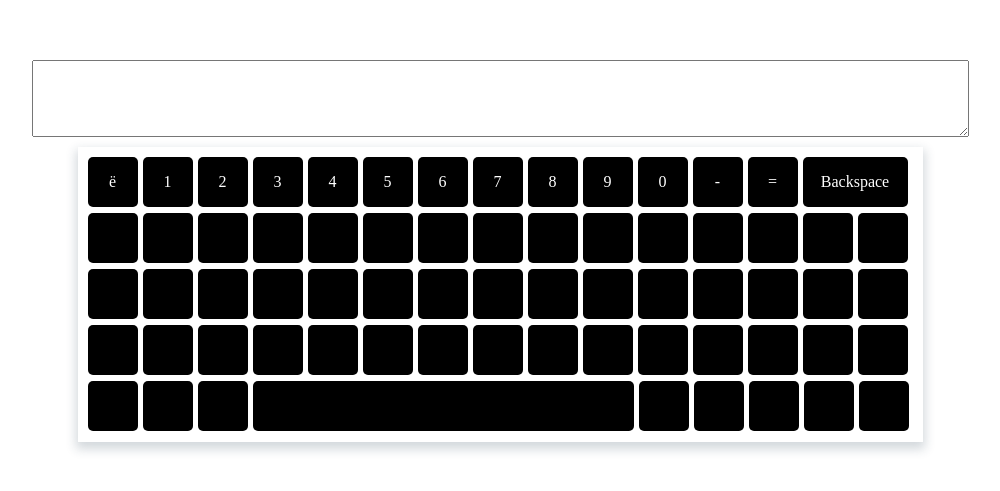
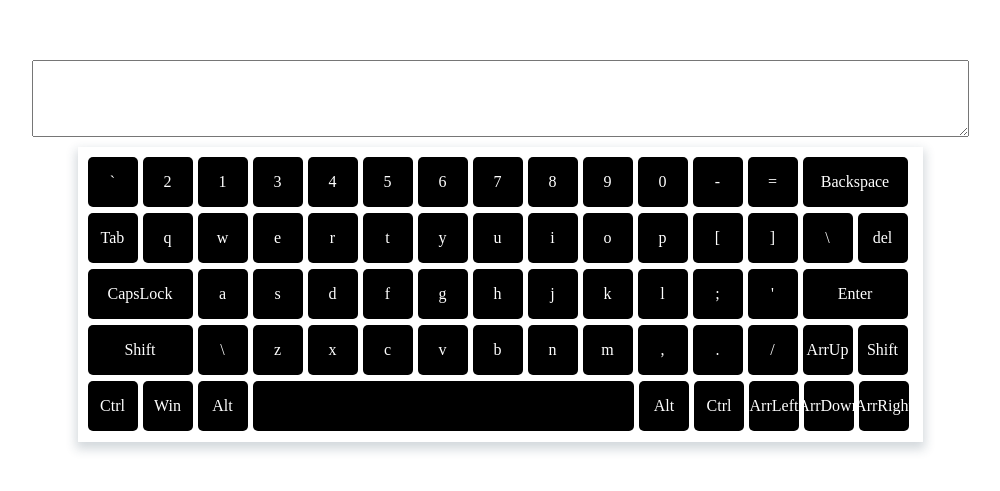
Before and after one commit to zoriashe/virtual-keyboard, a plain HTML site: page index.html in a window 1280 px wide. Shown: the part 149-640 px from the top of the page, without its empty margins (140-1140 px from the left). Drawn offline with Linux system fonts and the light colour scheme.

Commit message:
feat: add js logic to lower en case

```diff
--- a/index.css
+++ b/index.css
@@ -56,3 +56,8 @@ body {
   background-color: #000;
   height: 50px;
 }
+
+.pressed {
+  background-color: #666;
+  transition: background .1s;
+}
--- a/index.html
+++ b/index.html
@@ -8,77 +8,6 @@
   <title>Document</title>
 </head>
 <body>
-  <textarea name="sample" id="text-input" cols="115" rows="5"></textarea>
-  <div class="keyboard">
-    <div class="key">ё</div>
-    <div class="key">1</div>
-    <div class="key">2</div>
-    <div class="key">3</div>
-    <div class="key">4</div>
-    <div class="key">5</div>
-    <div class="key">6</div>
-    <div class="key">7</div>
-    <div class="key">8</div>
-    <div class="key">9</div>
-    <div class="key">0</div>
-    <div class="key">-</div>
-    <div class="key">=</div>
-    <div class="special-key">Backspace</div>
-    <div class="key"></div>
-    <div class="key"></div>
-    <div class="key"></div>
-    <div class="key"></div>
-    <div class="key"></div>
-    <div class="key"></div>
-    <div class="key"></div>
-    <div class="key"></div>
-    <div class="key"></div>
-    <div class="key"></div>
-    <div class="key"></div>
-    <div class="key"></div>
-    <div class="key"></div>
-    <div class="key"></div>
-    <div class="key"></div>
-    <div class="key"></div>
-    <div class="key"></div>
-    <div class="key"></div>
-    <div class="key"></div>
-    <div class="key"></div>
-    <div class="key"></div>
-    <div class="key"></div>
-    <div class="key"></div>
-    <div class="key"></div>
-    <div class="key"></div>
-    <div class="key"></div>
-    <div class="key"></div>
-    <div class="key"></div>
-    <div class="key"></div>
-    <div class="key"></div>
-    <div class="key"></div>
-    <div class="key"></div>
-    <div class="key"></div>
-    <div class="key"></div>
-    <div class="key"></div>
-    <div class="key"></div>
-    <div class="key"></div>
-    <div class="key"></div>
-    <div class="key"></div>
-    <div class="key"></div>
-    <div class="key"></div>
-    <div class="key"></div>
-    <div class="key"></div>
-    <div class="key"></div>
-    <div class="key"></div>
-    <div class="key"></div>
-    <div class="key"></div>
-    <div class="key"></div>
-    <div class="space-key"></div>
-    <div class="key"></div>
-    <div class="key"></div>
-    <div class="key"></div>
-    <div class="key"></div>
-    <div class="key"></div>
-  </div>
   <script src="index.js"></script>
 </body>
 </html>
--- a/index.js
+++ b/index.js
@@ -1,65 +1,130 @@
 const keysEn = [
-  {value: '`', isSpeacial: false, isSpace: true},
-  {value: '2', isSpeacial: false, isSpace: true},
-  {value: '1', isSpeacial: false, isSpace: true},
-  {value: '3', isSpeacial: false, isSpace: true},
-  {value: '4', isSpeacial: false, isSpace: true},
-  {value: '5', isSpeacial: false, isSpace: true},
-  {value: '6', isSpeacial: false, isSpace: true},
-  {value: '7', isSpeacial: false, isSpace: true},
-  {value: '8', isSpeacial: false, isSpace: true},
-  {value: '9', isSpeacial: false, isSpace: true},
-  {value: '0', isSpeacial: false, isSpace: true},
-  {value: '-', isSpeacial: false, isSpace: true},
-  {value: '=', isSpeacial: false, isSpace: true},
-  {value: 'Backspace', isSpeacial: true, isSpace: true},
-  {value: 'Tab', isSpeacial: false, isSpace: true},
-  {value: 'q', isSpeacial: false, isSpace: true},
-  {value: 'w', isSpeacial: false, isSpace: true},
-  {value: 'e', isSpeacial: false, isSpace: true},
-  {value: 'r', isSpeacial: false, isSpace: true},
-  {value: 't', isSpeacial: false, isSpace: true},
-  {value: 'y', isSpeacial: false, isSpace: true},
-  {value: 'u', isSpeacial: false, isSpace: true},
-  {value: 'i', isSpeacial: false, isSpace: true},
-  {value: 'o', isSpeacial: false, isSpace: true},
-  {value: 'p', isSpeacial: false, isSpace: true},
-  {value: '[', isSpeacial: false, isSpace: true},
-  {value: ']', isSpeacial: false, isSpace: true},
-  {value: '\\', isSpeacial: false, isSpace: true},
-  {value: 'del', isSpeacial: false, isSpace: true},
-  {value: 'Caps Lock', isSpeacial: true, isSpace: true},
-  {value: 'a', isSpeacial: false, isSpace: true},
-  {value: 's', isSpeacial: false, isSpace: true},
-  {value: 'd', isSpeacial: false, isSpace: true},
-  {value: 'f', isSpeacial: false, isSpace: true},
-  {value: 'g', isSpeacial: false, isSpace: true},
-  {value: 'h', isSpeacial: false, isSpace: true},
-  {value: 'j', isSpeacial: false, isSpace: true},
-  {value: 'k', isSpeacial: false, isSpace: true},
-  {value: 'l', isSpeacial: false, isSpace: true},
-  {value: ';', isSpeacial: false, isSpace: true},
-  {value: `'`, isSpeacial: false, isSpace: true},
-  {value: 'Enter', isSpeacial: true, isSpace: true},
-  {value: 'Shift', isSpeacial: true, isSpace: true},
-  {value: 'z', isSpeacial: false, isSpace: true},
-  {value: 'x', isSpeacial: false, isSpace: true},
-  {value: 'c', isSpeacial: false, isSpace: true},
-  {value: 'v', isSpeacial: false, isSpace: true},
-  {value: 'b', isSpeacial: false, isSpace: true},
-  {value: 'n', isSpeacial: false, isSpace: true},
-  {value: 'm', isSpeacial: false, isSpace: true},
-  {value: ',', isSpeacial: false, isSpace: true},
-  {value: '.', isSpeacial: false, isSpace: true},
-  {value: '/', isSpeacial: false, isSpace: true},
-  {value: 'Shift', isSpeacial: true, isSpace: true},
-  {value: 'Ctrl', isSpeacial: false, isSpace: true},
-  {value: 'Win', isSpeacial: false, isSpace: true},
-  {value: 'Alt', isSpeacial: false, isSpace: true},
-  {value: 'Space', isSpeacial: false, isSpace: true},
-  {value: 'Win', isSpeacial: false, isSpace: true},
-  {value: 'Win', isSpeacial: false, isSpace: true},
-  {value: 'Win', isSpeacial: false, isSpace: true},
-  {value: 'Win', isSpeacial: false, isSpace: true},
-  {value: 'Win', isSpeacial: false, isSpace: true},
+  {value: '`', isSpecial: false, isSpace: false},
+  {value: '2', isSpecial: false, isSpace: false},
+  {value: '1', isSpecial: false, isSpace: false},
+  {value: '3', isSpecial: false, isSpace: false},
+  {value: '4', isSpecial: false, isSpace: false},
+  {value: '5', isSpecial: false, isSpace: false},
+  {value: '6', isSpecial: false, isSpace: false},
+  {value: '7', isSpecial: false, isSpace: false},
+  {value: '8', isSpecial: false, isSpace: false},
+  {value: '9', isSpecial: false, isSpace: false},
+  {value: '0', isSpecial: false, isSpace: false},
+  {value: '-', isSpecial: false, isSpace: false},
+  {value: '=', isSpecial: false, isSpace: false},
+  {value: 'Backspace', isSpecial: true, isSpace: false},
+  {value: 'Tab', isSpecial: false, isSpace: false},
+  {value: 'q', isSpecial: false, isSpace: false},
+  {value: 'w', isSpecial: false, isSpace: false},
+  {value: 'e', isSpecial: false, isSpace: false},
+  {value: 'r', isSpecial: false, isSpace: false},
+  {value: 't', isSpecial: false, isSpace: false},
+  {value: 'y', isSpecial: false, isSpace: false},
+  {value: 'u', isSpecial: false, isSpace: false},
+  {value: 'i', isSpecial: false, isSpace: false},
+  {value: 'o', isSpecial: false, isSpace: false},
+  {value: 'p', isSpecial: false, isSpace: false},
+  {value: '[', isSpecial: false, isSpace: false},
+  {value: ']', isSpecial: false, isSpace: false},
+  {value: '\\', isSpecial: false, isSpace: false},
+  {value: 'del', isSpecial: false, isSpace: false},
+  {value: 'CapsLock', isSpecial: true, isSpace: false},
+  {value: 'a', isSpecial: false, isSpace: false},
+  {value: 's', isSpecial: false, isSpace: false},
+  {value: 'd', isSpecial: false, isSpace: false},
+  {value: 'f', isSpecial: false, isSpace: false},
+  {value: 'g', isSpecial: false, isSpace: false},
+  {value: 'h', isSpecial: false, isSpace: false},
+  {value: 'j', isSpecial: false, isSpace: false},
+  {value: 'k', isSpecial: false, isSpace: false},
+  {value: 'l', isSpecial: false, isSpace: false},
+  {value: ';', isSpecial: false, isSpace: false},
+  {value: `'`, isSpecial: false, isSpace: false},
+  {value: 'Enter', isSpecial: true, isSpace: false},
+  {value: 'Shift', isSpecial: true, isSpace: false},
+  {value: '\\', isSpecial: false, isSpace: false},
+  {value: 'z', isSpecial: false, isSpace: false},
+  {value: 'x', isSpecial: false, isSpace: false},
+  {value: 'c', isSpecial: false, isSpace: false},
+  {value: 'v', isSpecial: false, isSpace: false},
+  {value: 'b', isSpecial: false, isSpace: false},
+  {value: 'n', isSpecial: false, isSpace: false},
+  {value: 'm', isSpecial: false, isSpace: false},
+  {value: ',', isSpecial: false, isSpace: false},
+  {value: '.', isSpecial: false, isSpace: false},
+  {value: '/', isSpecial: false, isSpace: false},
+  {value: 'ArrUp', isSpecial: false, isSpace: false},
+  {value: 'Shift', isSpecial: false, isSpace: false},
+  {value: 'Ctrl', isSpecial: false, isSpace: false},
+  {value: 'Win', isSpecial: false, isSpace: false},
+  {value: 'Alt', isSpecial: false, isSpace: false},
+  {value: ' ', isSpecial: false, isSpace: true},
+  {value: 'Alt', isSpecial: false, isSpace: false},
+  {value: 'Ctrl', isSpecial: false, isSpace: false},
+  {value: 'ArrLeft', isSpecial: false, isSpace: false},
+  {value: 'ArrDown', isSpecial: false, isSpace: false},
+  {value: 'ArrRight', isSpecial: false, isSpace: false},
 ]
+
+console.log(navigator.systemLanguage)
+
+const bodyInner = `
+  <textarea name="sample" id="text-input" cols="115" rows="5"></textarea>
+  <div class="keyboard" id="keyboard">
+  </div>
+`
+
+document.addEventListener('DOMContentLoaded', () => {
+  document.body.innerHTML = bodyInner
+})
+
+let keyboard;
+
+const keyboardInit = setTimeout(() => {
+  keyboard = document.querySelector('#keyboard')
+  appendKeyboard()
+}, 1);
+
+function appendKeyboard() {
+  keysEn.forEach(element => {
+    const key = document.createElement('div')
+    if (element.isSpecial) {
+      key.classList.add('special-key')
+    } else if (element.isSpace) {
+      key.classList.add('space-key')
+    } else {
+      key.classList.add('key')
+    }
+    key.innerText = element.value
+    keyboard.appendChild(key)
+  })
+}
+
+
+
+addEventListener('keyup', (e) => {
+  let btns = keyboard.childNodes
+  btns.forEach(element => {
+    if (element.innerText === e.key
+      || element.innerText === e.key.toLowerCase()
+      || element.innerText === e.key.toUpperCase()) {
+      element.classList.add('pressed')
+
+      setTimeout(() => {
+        element.classList.remove('pressed')
+      }, 100);
+  }});
+})
+
+let btns = keyboard.childNodes
+
+btns.forEach(element => {
+  element.addEventListener('click', () => {
+    element.classList.add('pressed')
+    setTimeout(() => {
+      element.classList.remove('pressed')
+    }, 100);
+  })
+  // console.log(element)
+
+});
```
